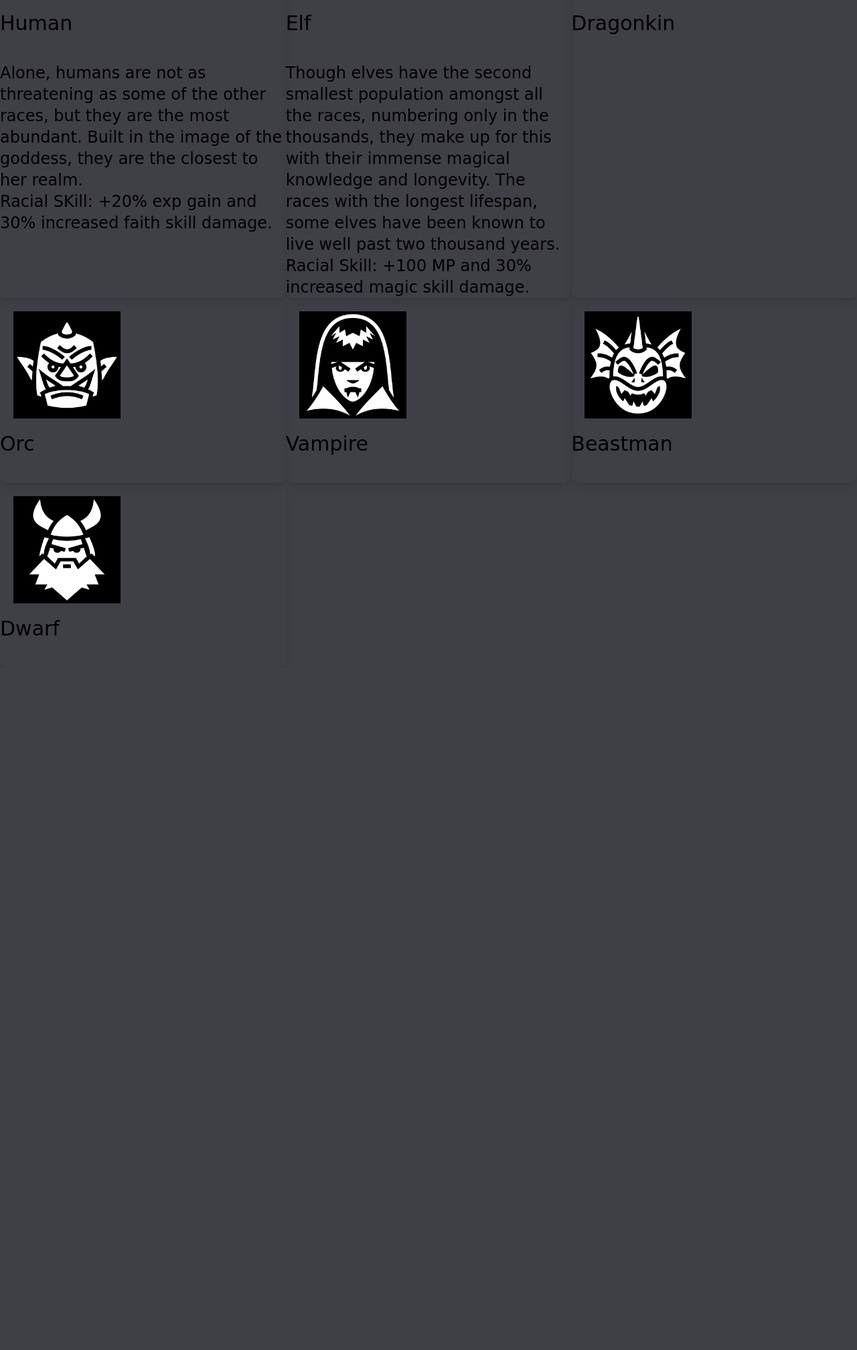
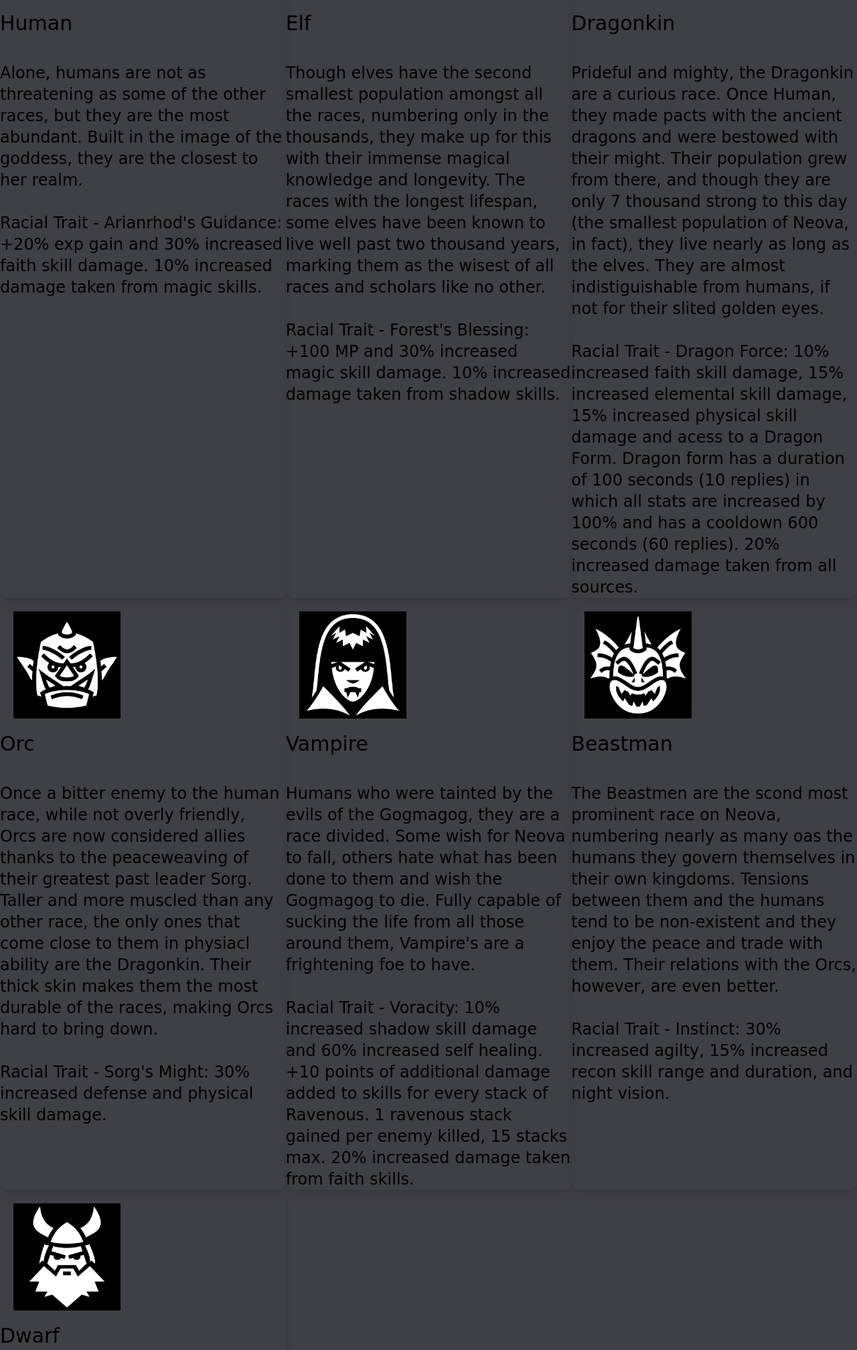
Before and after one commit to ThinkK1ng/HUO-Database, a website: page races.html in a window 1280 px wide. Shown: the part 823-2839 px from the top of the page at 67% size. Before the commit the page ends 1820 px from the top, so only its background shows below. Drawn offline with Linux system fonts and the light colour scheme; a web font is replaced by a local one.

Commit message:
completed race contet page.

```diff
--- a/races.html
+++ b/races.html
@@ -99,49 +99,49 @@
     <img class="h-40 w-40" src="./images/icons/caesar.png">
   </div>
   <h3 class="text-3xl">Human</h3>
-  <p class="text-2xl mt-10">Alone, humans are not as threatening as some of the other races, but they are the most abundant. Built in the image of the goddess, they are the closest to her realm.<br>Racial SKill: +20% exp gain and 30% increased faith skill damage.</p>
+  <p class="text-2xl mt-10">Alone, humans are not as threatening as some of the other races, but they are the most abundant. Built in the image of the goddess, they are the closest to her realm.<br><br>Racial Trait - Arianrhod's Guidance: +20% exp gain and 30% increased faith skill damage. 10% increased damage taken from magic skills.</p>
 </div><div class="rounded-xl shadow-lg">
   <div class="p-5 flex flex-col">
     <div class="rounded-xl overflow-hidden"></div>
     <img class="h-40 w-40" src="./images/icons/woman-elf-face.png">
   </div>
   <h3 class="text-3xl">Elf</h3>
-  <P class="text-2xl mt-10"> Though elves have the second smallest population amongst all the races, numbering only in the thousands, they make up for this with their immense magical knowledge and longevity. The races with the longest lifespan, some elves have been known to live well past two thousand years.<br> Racial Skill: +100 MP and 30% increased magic skill damage.</P>
+  <P class="text-2xl mt-10"> Though elves have the second smallest population amongst all the races, numbering only in the thousands, they make up for this with their immense magical knowledge and longevity. The races with the longest lifespan, some elves have been known to live well past two thousand years, marking them as the wisest of all races and scholars like no other.<br><br> Racial Trait - Forest's Blessing: +100 MP and 30% increased magic skill damage. 10% increased damage taken from shadow skills.</P>
 </div><div class="rounded-xl shadow-lg">
   <div class="p-5 flex flex-col">
     <div class="rounded-xl overflow-hidden"></div>
     <img class="h-40 w-40" src="./images/icons/dragon-head.png">
   </div>
   <h3 class="text-3xl">Dragonkin</h3>
-  <P class="text-2xl mt-10"></P>
+  <P class="text-2xl mt-10">Prideful and mighty, the Dragonkin are a curious race. Once Human, they made pacts with the ancient dragons and were bestowed with their might. Their population grew from there, and though they are only 7 thousand strong to this day (the smallest population of Neova, in fact), they live nearly as long as the elves. They are almost indistiguishable from humans, if not for their slited golden eyes.<br><br>Racial Trait - Dragon Force: 10% increased faith skill damage, 15% increased elemental skill damage, 15% increased physical skill damage and acess to a Dragon Form. Dragon form has a duration of 100 seconds (10 replies) in which all stats are increased by 100% and has a cooldown 600 seconds (60 replies). 20% increased damage taken from all sources.</P>
 </div><div class="rounded-xl shadow-lg">
   <div class="p-5 flex flex-col">
     <div class="rounded-xl overflow-hidden"></div>
     <img class="h-40 w-40" src="./images/icons/orc-head.png">
   </div>
   <h3 class="text-3xl">Orc</h3>
-  <P class="text-2xl mt-10"></P>
+  <P class="text-2xl mt-10">Once a bitter enemy to the human race, while not overly friendly, Orcs are now considered allies thanks to the peaceweaving of their greatest past leader Sorg. Taller and more muscled than any other race, the only ones that come close to them in physiacl ability are the Dragonkin. Their thick skin makes them the most durable of the races, making Orcs hard to bring down.<br><br>Racial Trait - Sorg's Might: 30% increased defense and physical skill damage.</P>
 </div><div class="rounded-xl shadow-lg">
   <div class="p-5 flex flex-col">
     <div class="rounded-xl overflow-hidden"></div>
     <img class="h-40 w-40" src="./images/icons/female-vampire.png">
   </div>
   <h3 class="text-3xl">Vampire</h3>
-  <P class="text-2xl mt-10"></P>
+  <P class="text-2xl mt-10">Humans who were tainted by the evils of the Gogmagog, they are a race divided. Some wish for Neova to fall, others hate what has been done to them and wish the Gogmagog to die. Fully capable of sucking the life from all those around them, Vampire's are a frightening foe to have.<br><br>Racial Trait - Voracity: 10% increased shadow skill damage and 60% increased self healing. +10 points of additional damage added to skills for every stack of Ravenous. 1 ravenous stack gained per enemy killed, 15 stacks max. 20% increased damage taken from faith skills.</P>
 </div><div class="rounded-xl shadow-lg">
   <div class="p-5 flex flex-col">
     <div class="rounded-xl overflow-hidden"></div>
     <img class="h-40 w-40" src="./images/icons/fish-monster.png">
   </div>
   <h3 class="text-3xl">Beastman</h3>
-  <P class="text-2xl mt-10"></P>
+  <P class="text-2xl mt-10">The Beastmen are the scond most prominent race on Neova, numbering nearly as many oas the humans they govern themselves in their own kingdoms. Tensions between them and the humans tend to be non-existent and they enjoy the peace and trade with them. Their relations with the Orcs, however, are even better.<br><br>Racial Trait - Instinct: 30% increased agilty, 15% increased recon skill range and duration, and night vision.</P>
 </div><div class="rounded-xl shadow-lg">
   <div class="p-5 flex flex-col">
     <div class="rounded-xl overflow-hidden"></div>
     <img class="h-40 w-40" src="./images/icons/dwarf-face.png">
   </div>
   <h3 class="text-3xl">Dwarf</h3>
-  <P class="text-2xl mt-10"></P>
+  <P class="text-2xl mt-10">Short in stature but brawny and smart, the dwarves are the greatest engineers of Neova. They are third largest race in the land and have been responsible for the vast majority of Neova's technological advances alongside the elves. They have a healthy rivalry there. Almost polar opposites of the elves, the Dwarves prefer to live in hot mountains so they have plenty of raw material available to them for their forges.<br><br>Racial Trait - Magni's Hammer: 30% increased fire skill damage and 10% increased physical skill damage. 10% increased damage taken from water skills.</P>
 </div>
 
 </div>
```
Also changed, not shown: dist/output.css.
